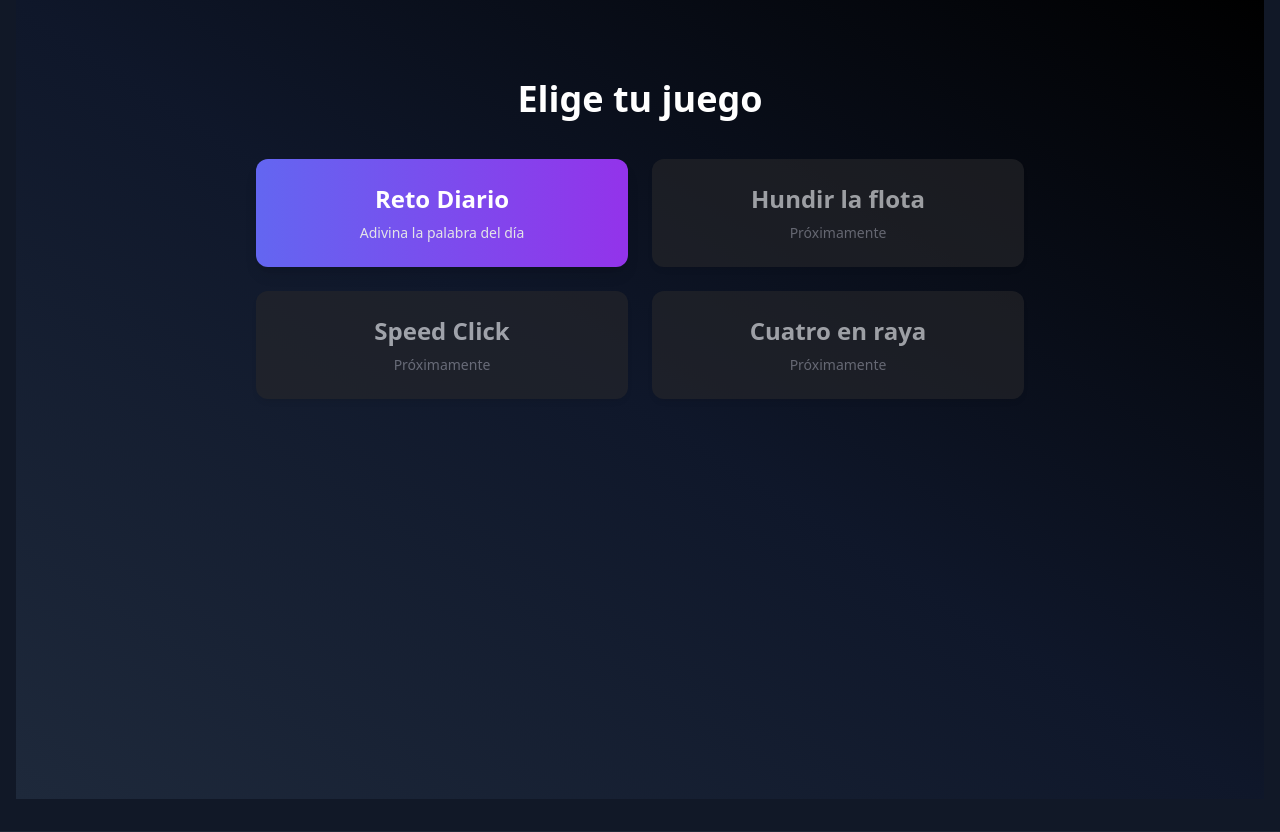
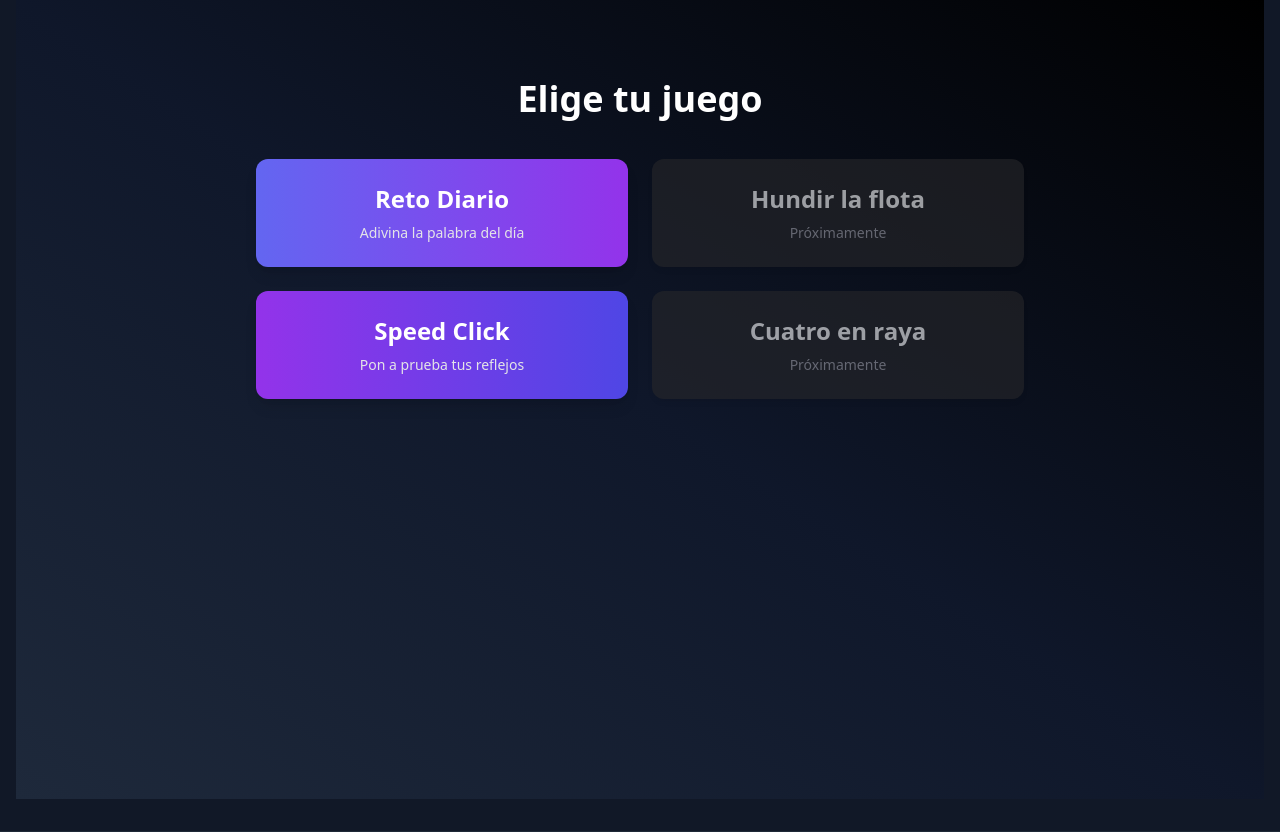
Before and after one commit to Hugoop1811/playzeta, a Laravel app: page /games in a window 1280 px wide. Shown: the part 121-953 px from the top of the page. Run offline with Laravel 12, Linux system fonts and the light colour scheme; style sheets or scripts are compiled from the project's sources; parts of the project's set-up code (start-up, migrations or seed data) failed here and were passed over.

Commit message:
Arreglado diseño del botón Speed Click en selector de juegos

```diff
--- a/resources/views/games/index.blade.php
+++ b/resources/views/games/index.blade.php
@@ -18,10 +18,13 @@
             <span class="text-sm text-zinc-400">Próximamente</span>
         </div>
 
-        <div class="bg-zinc-800 p-6 rounded-xl shadow-md opacity-60 flex flex-col items-center text-center">
-            <span class="text-2xl font-bold mb-2">Speed Click</span>
-            <span class="text-sm text-zinc-400">Próximamente</span>
-        </div>
+        <a href="{{ route('speedclick.index') }}"
+   class="bg-gradient-to-r from-purple-600 to-indigo-600 p-6 rounded-xl shadow-lg hover:scale-105 transition-transform duration-300 flex flex-col items-center text-center">
+    <span class="text-2xl font-bold mb-2">Speed Click</span>
+    <span class="text-sm text-zinc-200">Pon a prueba tus reflejos</span>
+    </a>
+
+
 
         <div class="bg-zinc-800 p-6 rounded-xl shadow-md opacity-60 flex flex-col items-center text-center">
             <span class="text-2xl font-bold mb-2">Cuatro en raya</span>
```
